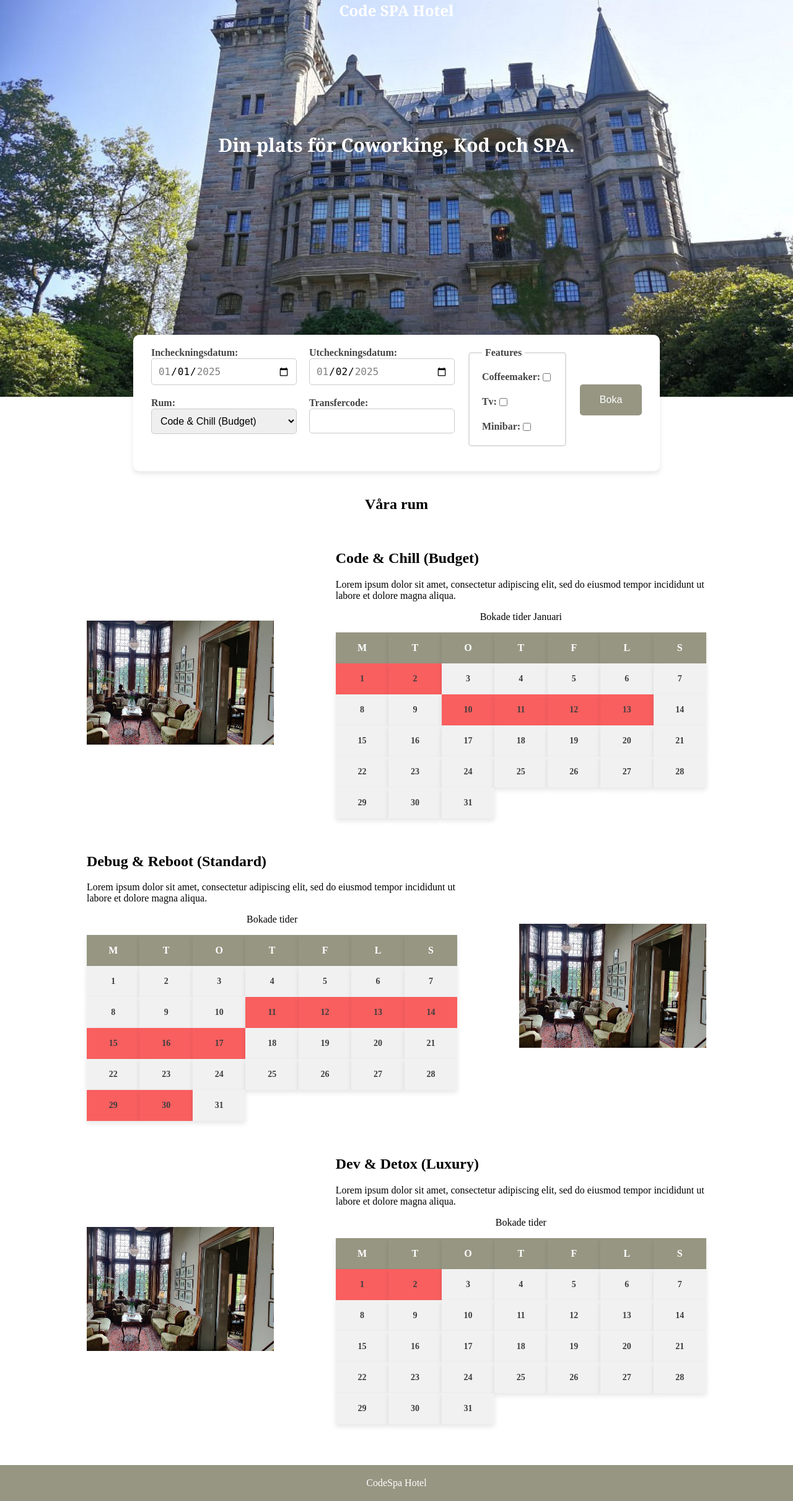
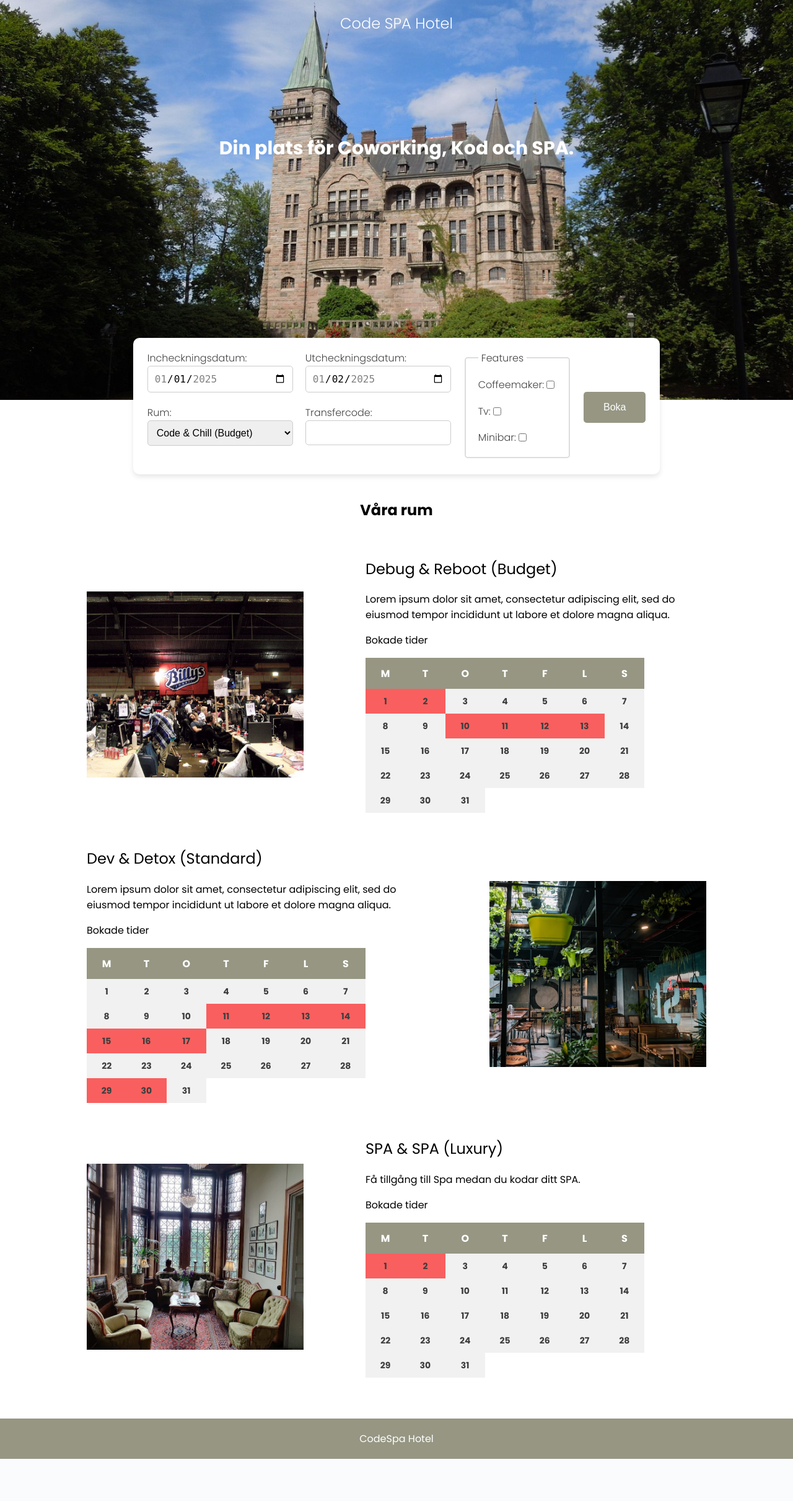
Before and after one commit to jolor2024/hotel, a PHP site: page / in a window 1280 px wide. Shown: the whole page at 62% size. After the commit the page ends 2353 px from the top, so only its background shows below. Run offline with PHP 8.4, Linux system fonts and the light colour scheme; data comes from the database, SQL or seed files in the repository.

Commit message:
design fix

```diff
--- a/index.php
+++ b/index.php
@@ -36,6 +36,9 @@ $dates_luxury = datesToArray($luxury_bookings);
     <meta charset="UTF-8">
     <meta name="viewport" content="widths=device-width, initial-scale=1.0">
     <link rel="stylesheet" href="styles/style.css">
+    <link rel="preconnect" href="https://fonts.googleapis.com">
+    <link rel="preconnect" href="https://fonts.gstatic.com" crossorigin>
+    <link href="https://fonts.googleapis.com/css2?family=Poppins:ital,wght@0,100;0,200;0,300;0,400;0,500;0,600;0,700;0,800;0,900;1,100;1,200;1,300;1,400;1,500;1,600;1,700;1,800;1,900&display=swap" rel="stylesheet">
     <title>Code Spa Hotel</title>
 </head>
 
@@ -111,12 +114,12 @@ $dates_luxury = datesToArray($luxury_bookings);
         <section class="infoContent">
             <h1>Våra rum</h1>
             <section class="room" id="budget">
-                <div class="roomImg">
+                <div class="roomImg budgetImg">
                 </div>
                 <div class="roomInfo">
-                    <h2>Code & Chill (Budget)</h2>
+                    <h2>Debug & Reboot (Budget)</h2>
                     <p>Lorem ipsum dolor sit amet, consectetur adipiscing elit, sed do eiusmod tempor incididunt ut labore et dolore magna aliqua. </p>
-                    <p style="text-align: center;">Bokade tider Januari</p>
+                    <p>Bokade tider</p>
                     <ul class="booked-dates">
                         <li class="day-header">M</li>
                         <li class="day-header">T</li>
@@ -133,10 +136,10 @@ $dates_luxury = datesToArray($luxury_bookings);
             </section>
             <section class="room" id="standard">
                 <div class="roomInfo">
-                    <h2>Debug & Reboot (Standard)</h2>
+                    <h2>Dev & Detox (Standard)</h2>
                     <p>Lorem ipsum dolor sit amet, consectetur adipiscing elit, sed do eiusmod tempor incididunt ut labore et dolore magna aliqua. </p>
-                    <p style="text-align: center;">Bokade tider</p>
-                    <ul class="booked-dates">
+                    <p>Bokade tider</p>
+                    <ul class=" booked-dates">
                         <li class="day-header">M</li>
                         <li class="day-header">T</li>
                         <li class="day-header">O</li>
@@ -149,14 +152,14 @@ $dates_luxury = datesToArray($luxury_bookings);
                         <?php endfor; ?>
                     </ul>
                 </div>
-                <div class="roomImg"></div>
+                <div class="roomImg standardImg"></div>
             </section>
             <section class="room" id="luxury">
-                <div class="roomImg"></div>
+                <div class="roomImg luxuryImg"></div>
                 <div class="roomInfo">
-                    <h2>Dev & Detox (Luxury)</h2>
-                    <p>Lorem ipsum dolor sit amet, consectetur adipiscing elit, sed do eiusmod tempor incididunt ut labore et dolore magna aliqua. </p>
-                    <p style="text-align: center;">Bokade tider</p>
+                    <h2>SPA & SPA (Luxury)</h2>
+                    <p>Få tillgång till Spa medan du kodar ditt SPA.</p>
+                    <p>Bokade tider</p>
                     <ul class="booked-dates">
                         <li class="day-header">M</li>
                         <li class="day-header">T</li>
--- a/styles/style.css
+++ b/styles/style.css
@@ -5,19 +5,27 @@
 body {
     margin: 0;
     padding: 0;
+    font-family: "Poppins", serif;
+    font-weight: 400;
+    font-style: normal;
 }
 
 #topHeader {
-    background-image: url("/images/hero2.jpg");
+    background-image: url("/images/hero5.jpg");
     background-size: cover ;
     background-repeat: no-repeat;
     background-position: center;
     text-align: center;
     color: #fff;
-    font-family: Cambria, Cochin, Georgia, Times, 'Times New Roman', serif;
 }
 nav {
-    height: 70px;
+    display: flex;
+    justify-content: center;
+    align-items: center;
+}
+
+nav h1 {
+    font-weight: 300;
 }
 
 .hero {
@@ -86,17 +94,17 @@ nav {
     display: grid;
     grid-template-columns: repeat(7, 1fr);
     padding: 0;
+    width: 450px;
 }
 
 .booked-dates li {
     background-color: #f1f1f1;
     color: rgb(62, 62, 62);
     padding: 0;
-    box-shadow: 0px 4px 8px rgba(0, 0, 0, 0.1);
     font-size: 14px;
     font-weight: bold;
     text-align: center;
-    height: 50px;
+    height: 40px;
     display: flex;
     align-items: center;
     justify-content: center;
@@ -147,11 +155,34 @@ main {
     align-items: center;
 }
 .roomImg {
-    background-image: url("/images/coworking.jpg");
+    flex-basis: calc(40% - 50px);
+    height: 300px;
+}
+
+.roomInfo {
+    flex-basis: calc(60% - 50px);
+}
+
+.roomInfo h2 {
+    font-weight: 400;
+}
+
+.budgetImg {
+    background-image: url("/images/budgetroom.jpg");
     background-size: cover;
     background-position: right;
-    width: 400px;
-    height: 200px;
+}
+
+.standardImg {
+    background-image: url("/images/standardroom.jpg");
+    background-size: cover;
+    background-position: right;
+}
+
+.luxuryImg {
+    background-image: url("/images/luxury.jpg");
+    background-size: cover;
+    background-position: center;
 }
 
 
@@ -218,6 +249,9 @@ legend {
     flex-basis: 100%;
 }
 
+label, legend {
+    font-weight: 300;
+}
 
 
 
```
Also changed, not shown: images/budgetroom.jpg (added), images/hero.jpg (deleted), images/hero2.jpg (deleted), images/hero3.jpg (deleted), images/hero6.jpg (deleted), images/luxury.jpg (renamed from images/coworking.jpg), images/standardroom.jpg (added).
